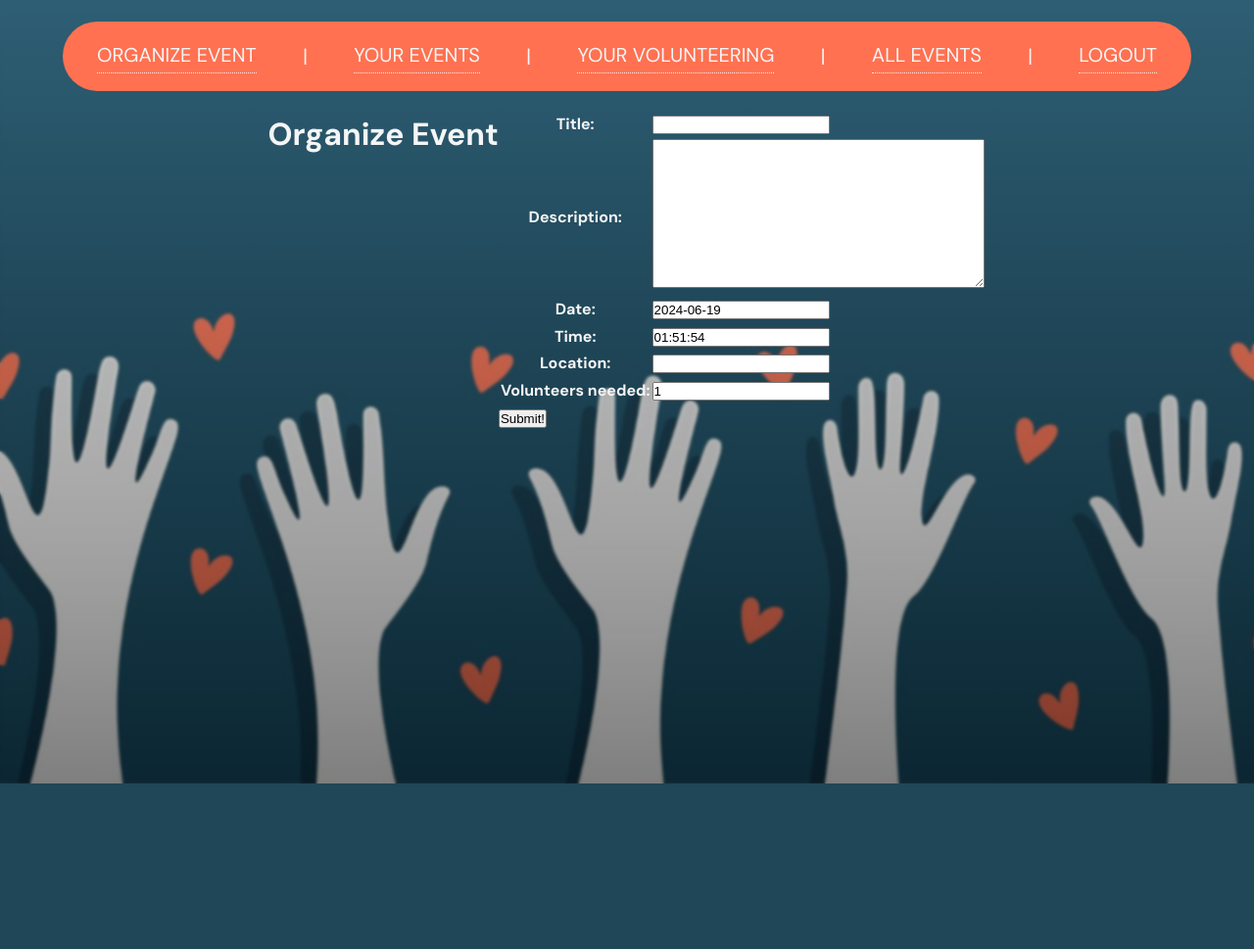
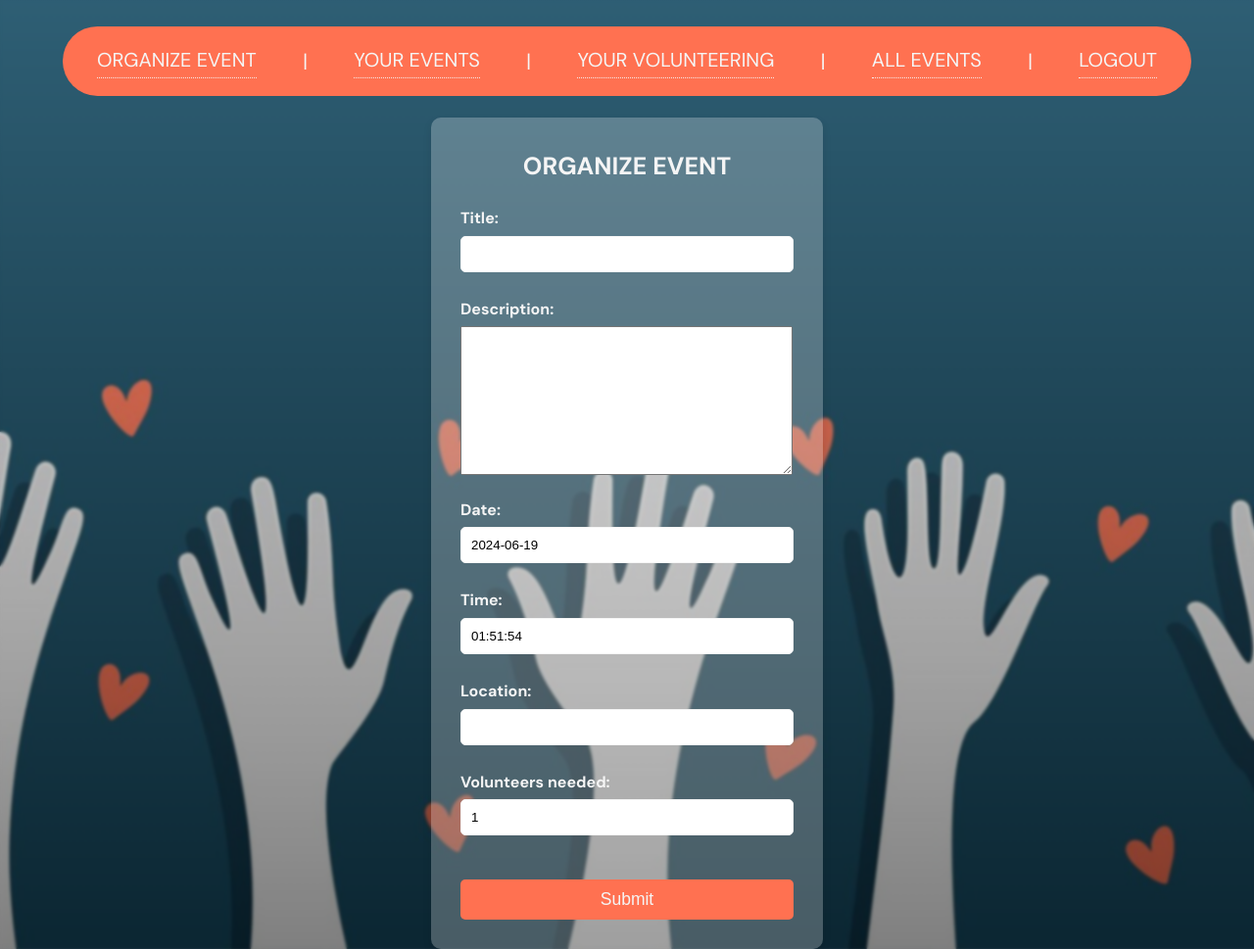
Before and after one commit to zala-dev/project, a Django app: page /events/create/ in a window 1280 px wide. Shown: the whole page at 98% size. Before the commit the page ends 800 px from the top, so only its background shows below. Run offline with Django 5.2, Linux system fonts and the light colour scheme; the visitor is signed in with stand-in values (Sample User, id 1).

Commit message:
complete event form style

```diff
--- a/main_app/static/css/style.css
+++ b/main_app/static/css/style.css
@@ -155,7 +155,8 @@ ul {
 
 .login,
 .sign-up,
-.delete-event {
+.delete-event,
+.event-form {
   margin-top: 1vh;
   display: flex;
   flex-direction: column;
@@ -174,7 +175,8 @@ ul {
 
 .login h1,
 .sign-up h1,
-.delete-event h1 {
+.delete-event h1,
+.event-form h1 {
   font-size: 2.5rem;
   margin-bottom: 2rem;
   text-transform: uppercase;
@@ -187,7 +189,8 @@ ul {
 
 .login form,
 .sign-up form,
-.delete-event form {
+.delete-event form,
+.event-form form {
   display: flex;
   flex-direction: column;
   align-items: center;
@@ -196,13 +199,15 @@ ul {
 }
 
 .login form p,
-.sign-up form p {
+.sign-up form p,
+.event-form p {
   width: 100%;
   margin-bottom: 1.5rem;
 }
 
 .login form label,
-.sign-up form label {
+.sign-up form label,
+.event-form form label {
   display: block;
   margin-bottom: 0.5rem;
   font-weight: bold;
@@ -211,7 +216,8 @@ ul {
 .login form input[type="text"],
 .login form input[type="password"],
 .sign-up form input[type="text"],
-.sign-up form input[type="password"] {
+.sign-up form input[type="password"],
+.event-form form input {
   width: 100%;
   padding: 1rem;
   border: 0.1rem solid var(--color-white);
@@ -221,13 +227,15 @@ ul {
 }
 
 .login form input[type="hidden"],
-.sign-up form input[type="hidden"] {
+.sign-up form input[type="hidden"],
+.event-form form input[type="hidden"] {
   display: none;
 }
 
 .login form .btn,
 .sign-up form .btn,
-.delete-event form .btn {
+.delete-event form .btn,
+.event-form form .btn {
   margin: 2rem 0;
   padding: 1rem 2rem;
   font-size: 1.75rem;
@@ -263,13 +271,15 @@ ul {
 }
 
 .sign-up .red-text {
-  background: red;
-  display: block;
-  padding: 1rem 2rem;
+  color: var(--color-white);
+  background-color: var(--color-primary);
+  border: 0.25rem solid var(--color-primary);
+  padding: 0.25rem;
   width: 100%;
   text-align: center;
+  margin-bottom: 2rem;
+  font-size: 2rem;
   text-transform: uppercase;
-  margin-bottom: 1.5rem;
 }
 
 /* all events page  */
@@ -289,8 +299,9 @@ ul {
 
 .events-container .card {
   display: flex;
+  justify-content: space-between;
   gap: 3rem;
-  background: rgba(255, 255, 255, 0.2);
+  background: rgba(255, 255, 255, 0.35);
   border-radius: 1rem;
   box-shadow: 0 0.4rem 0.8rem rgba(0, 0, 0, 0.1);
   backdrop-filter: blur(10px);
@@ -301,6 +312,7 @@ ul {
 .events-container .card .card-content {
   display: flex;
   flex-direction: column;
+  flex: 3;
   padding: 1.5rem;
   gap: 1.5rem;
 }
@@ -320,6 +332,7 @@ ul {
   background-color: #dc5a3d;
   display: flex;
   flex-direction: column;
+  flex: 1;
   align-items: center;
   gap: 2rem;
   font-size: 2rem;
--- a/main_app/templates/event_form.html
+++ b/main_app/templates/event_form.html
@@ -1,5 +1,9 @@
-{% extends 'base.html' %} {% block content %} {% if object %}
-<h1>Edit <span class="teal-text">{{ object.name }}</span></h1>
+{% extends 'base.html' %} {% block content %}
+
+<div class="event-form">
+  {% if object %}
+  <h1>Edit <span class="teal-text">
+      {{ object.name }}</span></h1>
   {% else %}
   <h1>Organize Event</h1>
   {% endif %}
@@ -8,9 +12,10 @@
   <form action="" method="POST">
     {% csrf_token %}
     <table>
-    {{ form.as_table }}
+      {{ form.as_p }}
     </table>
-  <input type="submit" value="Submit!" class="btn" />
+    <input type="submit" value="Submit" class="btn" />
   </form>
+</div>
 
 {% endblock %}
```
Lines whose indentation alone changed are shown as unchanged.
